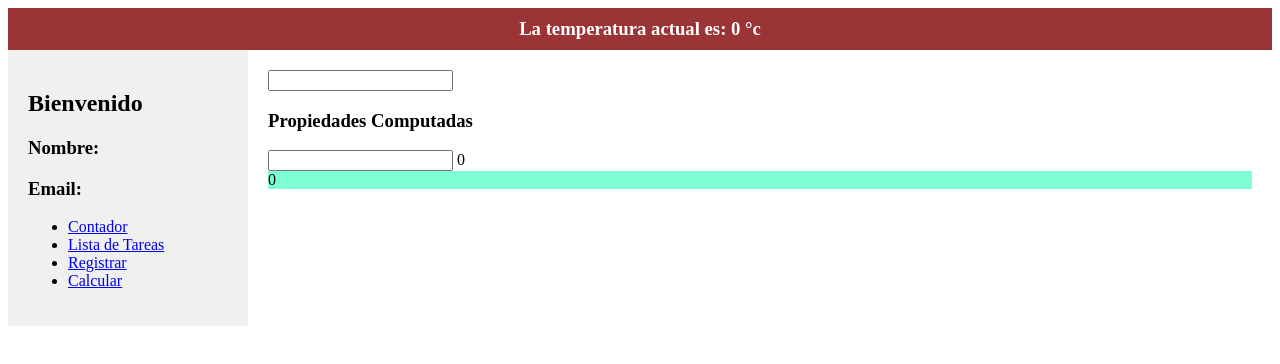
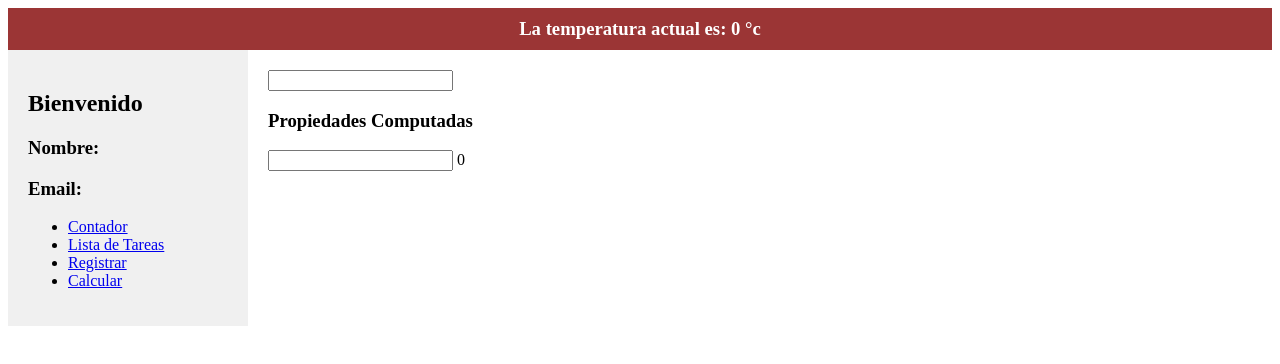
Before and after one commit to Nefta11/vue.js-curso, a Vue app: page /Calcular in a window 1280 px wide. Shown: the top 364 px of the page. Built offline with nearby package versions, Linux system fonts and the light colour scheme; no server answers.

Commit message:
Agregar lógica para mostrar el componente ResultadoSection solo si el valor es mayor a 10 en CalcularView

```diff
--- a/src/modules/calcular/views/CalcularView.vue
+++ b/src/modules/calcular/views/CalcularView.vue
@@ -2,7 +2,7 @@
   <h3>Propiedades Computadas</h3>
   <input type="text" v-model="valor" />
   {{ resultado }}
-  <ResultadoSection :resultado="resultado" />
+  <ResultadoSection v-show="mostrarElemento" :resultado="resultado" />
 </template>
 
 <script setup>
@@ -12,6 +12,10 @@ const valor = ref('')
 const resultado = computed(() => {
   return valor.value * 3
 })
+
+const mostrarElemento = computed(() => {
+  return valor.value > 10;
+})
 </script>
 
 <style scoped></style>
```
